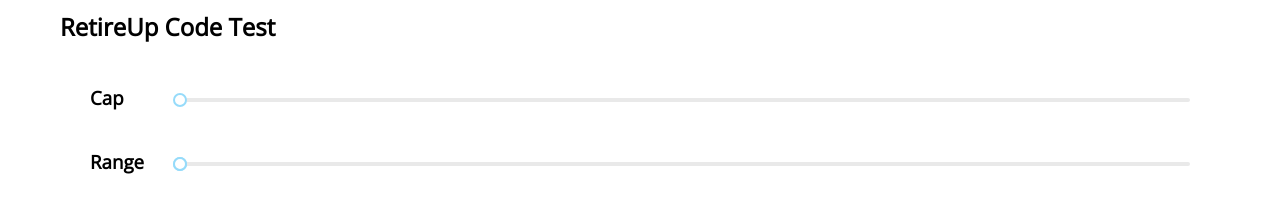
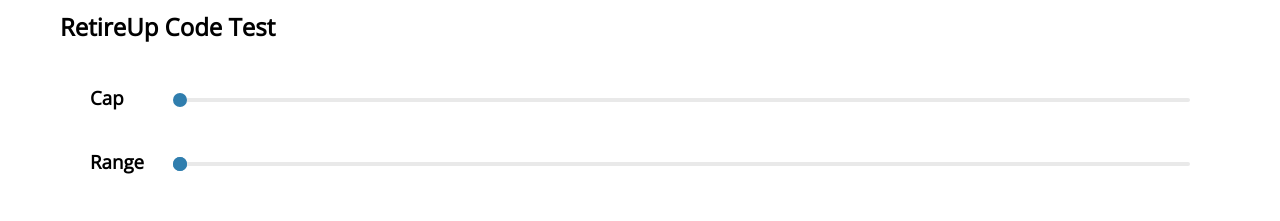
Before and after one commit to ttanzer/capping-strategy-code-test, a React (Create React App) app: page / in a window 1280 px wide. Shown: the top 221 px of the page. Built offline with nearby package versions, Linux system fonts and the light colour scheme.

Commit message:
Fix css issue

```diff
--- a/src/styles/App.css
+++ b/src/styles/App.css
@@ -9,7 +9,7 @@
 }
 
 .rc-slider-tooltip-inner {
-  background-color: #307eae;
+  background-color: #307eae !important;
 }
 
 .rc-slider-tooltip-arrow {
@@ -17,8 +17,8 @@
 }
 
 .rc-slider-handle {
-  border: solid 2px #307eae;
-  background-color: #307eae;
+  border: solid 2px #307eae !important;
+  background-color: #307eae !important;
 }
 
 .slider-label {
```
